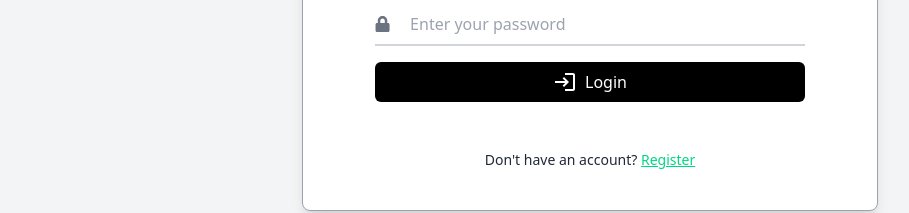
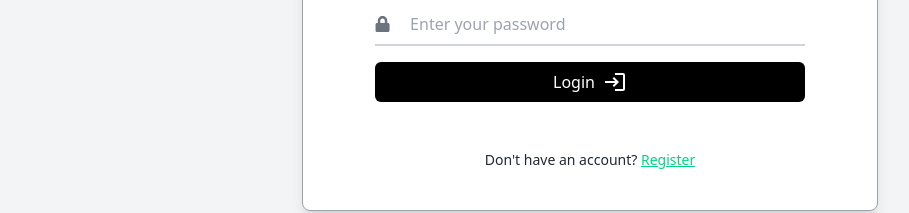
Before and after one commit to khadar-oothuru/OD-CLIENT, a React (Vite) app: page /login in a window 1280 px wide. Shown: the part 465-678 px from the top of the page, without its empty margins (50-959 px from the left). Built offline with nearby package versions, Linux system fonts and the light colour scheme.

Commit message:
some minor chnages done

```diff
--- a/src/components/Login/LoginForm.jsx
+++ b/src/components/Login/LoginForm.jsx
@@ -33,9 +33,10 @@ const LoginForm = ({ toggleAuthMode }) => {
           type="submit"
           className="w-full bg-black font-semibold text-white py-2 rounded-md hover:bg-[#00d684] transition duration-300 flex items-center justify-center space-x-2"
         >
-          <MdLogin className="w-6 h-6" /> {/* Adjust width and height here */}
+
           <span className="font-medium">Login</span>{" "}
-          {/* Adjust text size if needed */}
+          <MdLogin className="w-6 h-6" />
+
         </button>
       </form>
     </div>
--- a/src/components/Navbar.jsx
+++ b/src/components/Navbar.jsx
@@ -124,8 +124,8 @@ const Navbar = () => {
           to="/login"
           className="btn hover:bg-[#00d684] hover:text-white text-white flex items-center"
         >
+          <span className="ml-2">Login / Register</span>
           <MdLogin className="w-6 h-6" />
-          <span className="ml-2">Login / Register</span>
         </Link>
       </div>
     </div>
```
